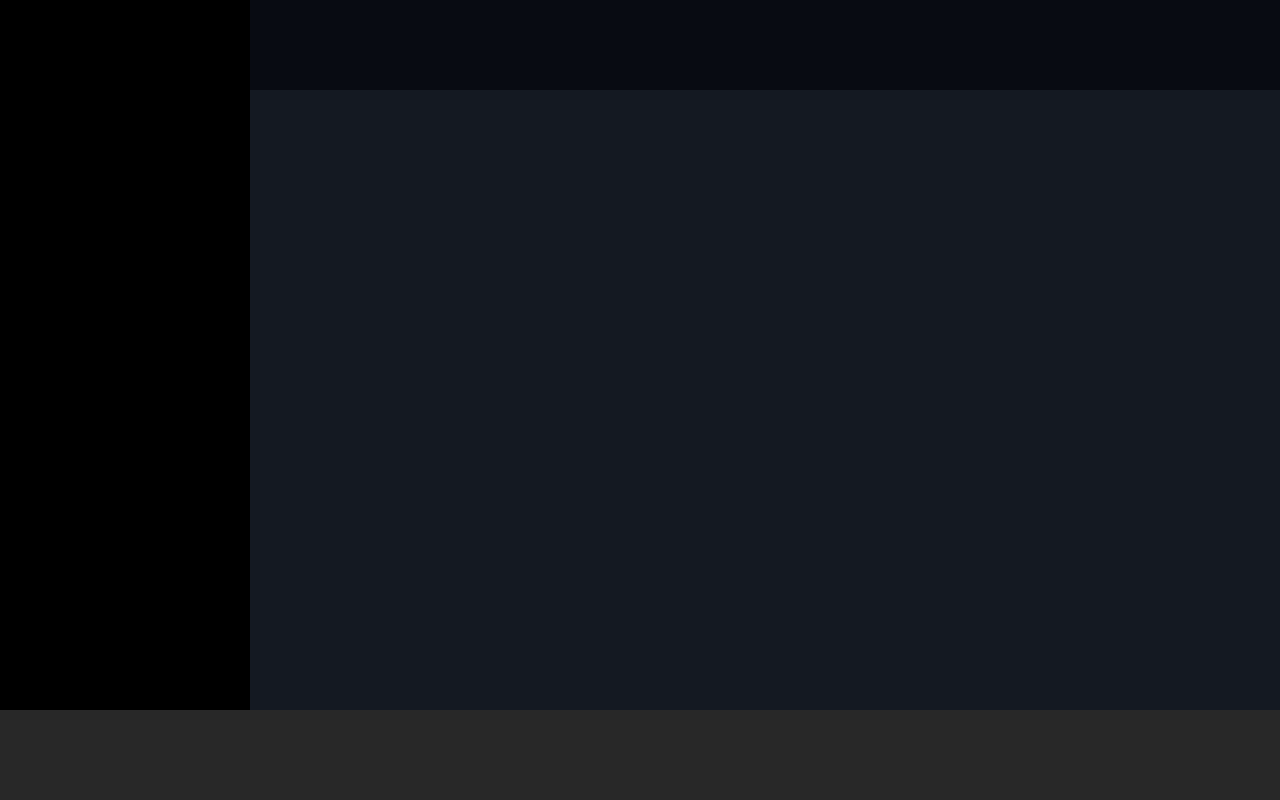
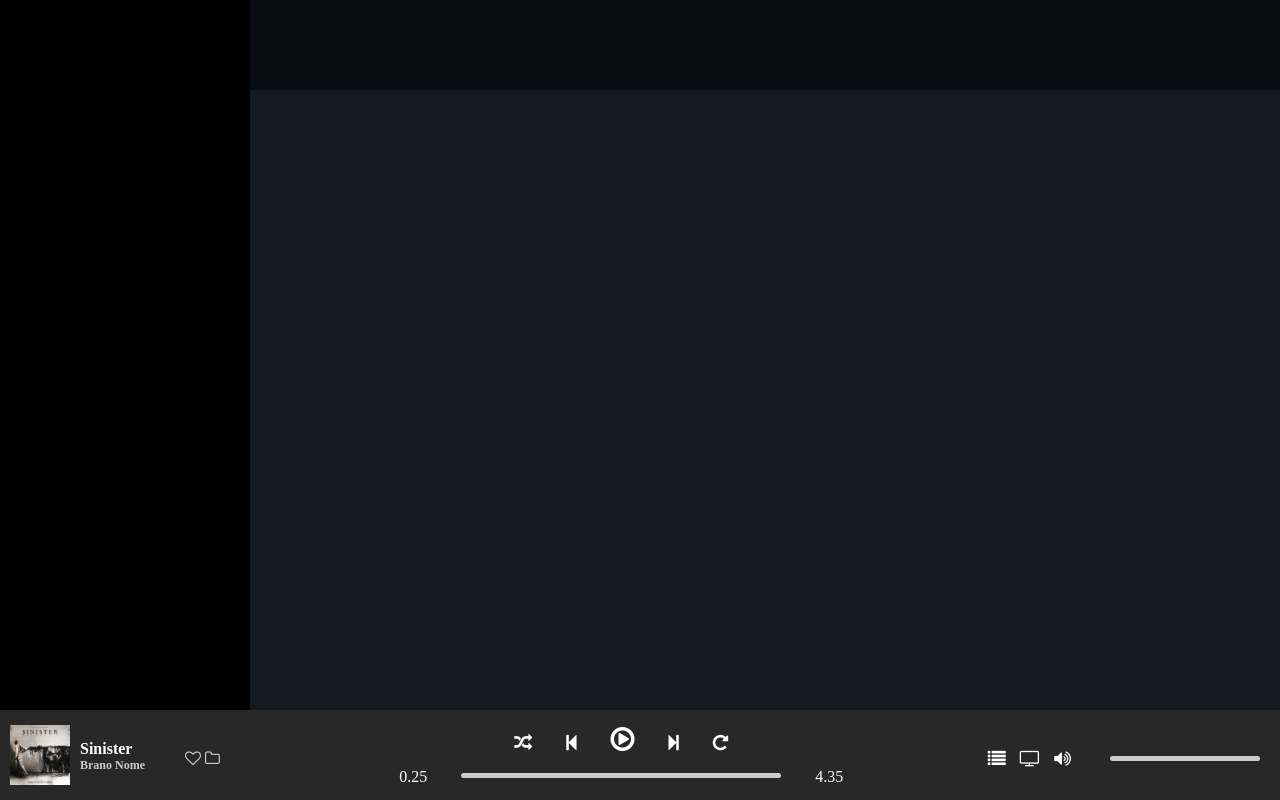
Before and after one commit to davidevignozzi/html-css-spotifyweb, a plain HTML site: page index.html in a window 1280 px wide. Drawn offline with Linux system fonts and the light colour scheme.

Commit message:
fine footer

```diff
--- a/css/style.css
+++ b/css/style.css
@@ -63,5 +63,71 @@
   height: 90px;
   background-color: #282828;
   position: fixed;
+  justify-content: space-between;
+  align-content: center;
+}
+
+.player-content-left{
+  display: flex;
+}
+.sinister-container img{
+  height: 60px;
+  margin: 15px 10px;
+}
+.song-player{
+  padding-top: 30px;
+}
+.song-player h3{
+  font-size: 16px;
+  color: #fff;
+  font-weight: bolder;
+}
+.song-player h4{
+  font-size: 12px;
+  color: #ccc;
+  font-weight: bolder;
+}
+.heart-folder{
+  padding: 40px 40px;
+  color: #ccc;
+}
+
+.center-player-buttons{
+  text-align: center;
+  padding-top: 15px;
+}
+.center-player-buttons i{
+  padding: 0px 15px;
+  font-size: 18px;
+  color: #fff;
+  margin-bottom: 15px;
+}
+.center-player-buttons .fa-play-circle-o{
+  font-size: 28px;
+}
+.center-player span{
+  color: #fff;
+}
+.player-line{
+content: "";
+height: 5px;
+width: 320px;
+background-color: #ccc;
+display: inline-block;
+position: relative;
+bottom: 4px;
+margin: 0 30px;
+border-radius: 10px;
+}
+
+.right-player .player-line{
+  margin-right: 20px;
+  width: 150px;
+}
+.right-player-buttons i{
+  padding: 40px 5px;
+  font-size: 18px;
+  color: #fff;
+  margin-bottom: 15px;
 }
 /* END PLAYER */
--- a/index.html
+++ b/index.html
@@ -13,26 +13,74 @@
 
         <!-- sidebar -->
         <div id="sidebar" class="fl">
+          <div class="sidebar-content">
 
+          </div>
         </div>
         <!-- end sidebar -->
 
         <!-- navabar -->
         <div id="navbar">
+          <div class="navbar-content">
 
+          </div>
         </div>
         <!-- end navbar -->
 
         <!-- main -->
         <div id="main" class="fl">
+          <div class="main-content">
 
+          </div>
         </div>
         <!-- end main -->
       </div> <!-- end container -->
 
       <!-- player -->
-      <div id="player">
+      <div id="player" class="flex">
+        <!-- left player -->
+        <div class="player-content-left">
+          <div class="sinister-container">
+            <img src="img/sinister.jpeg" alt="">
+          </div>
+          <div class="song-player">
+            <h3>Sinister</h3>
+            <h4>Brano Nome</h4>
+          </div>
+          <div class="heart-folder">
+            <i class="fa fa-heart-o" aria-hidden="true"></i>
+            <i class="fa fa-folder-o" aria-hidden="true"></i>
+          </div>
+        </div>
+        <!-- end left player -->
 
+        <!-- center player -->
+        <div class="center-player">
+          <div class="center-player-buttons">
+            <i class="fa fa-random" aria-hidden="true"></i>
+            <i class="fa fa-step-backward" aria-hidden="true"></i>
+            <i class="fa fa-play-circle-o" aria-hidden="true"></i>
+            <i class="fa fa-step-forward" aria-hidden="true"></i>
+            <i class="fa fa-repeat" aria-hidden="true"></i> <br>
+          </div>
+          <div class="central-player-line">
+            <span>0.25</span>
+            <div class="player-line"></div>
+            <span>4.35</span>
+          </div>
+        </div>
+        <!-- center player -->
+        <div class="right-player">
+          <div class="right-player-buttons">
+            <i class="fa fa-list" aria-hidden="true"></i>
+            <i class="fa fa-television" aria-hidden="true"></i>
+            <i class="fa fa-volume-up" aria-hidden="true"></i>
+            <div class="player-line"></div>
+          </div>
+        </div>
+        <!-- right player -->
+
+        <!-- end right player -->
       </div>
       <!-- end player -->
     </div> <!-- wrapper -->
```
